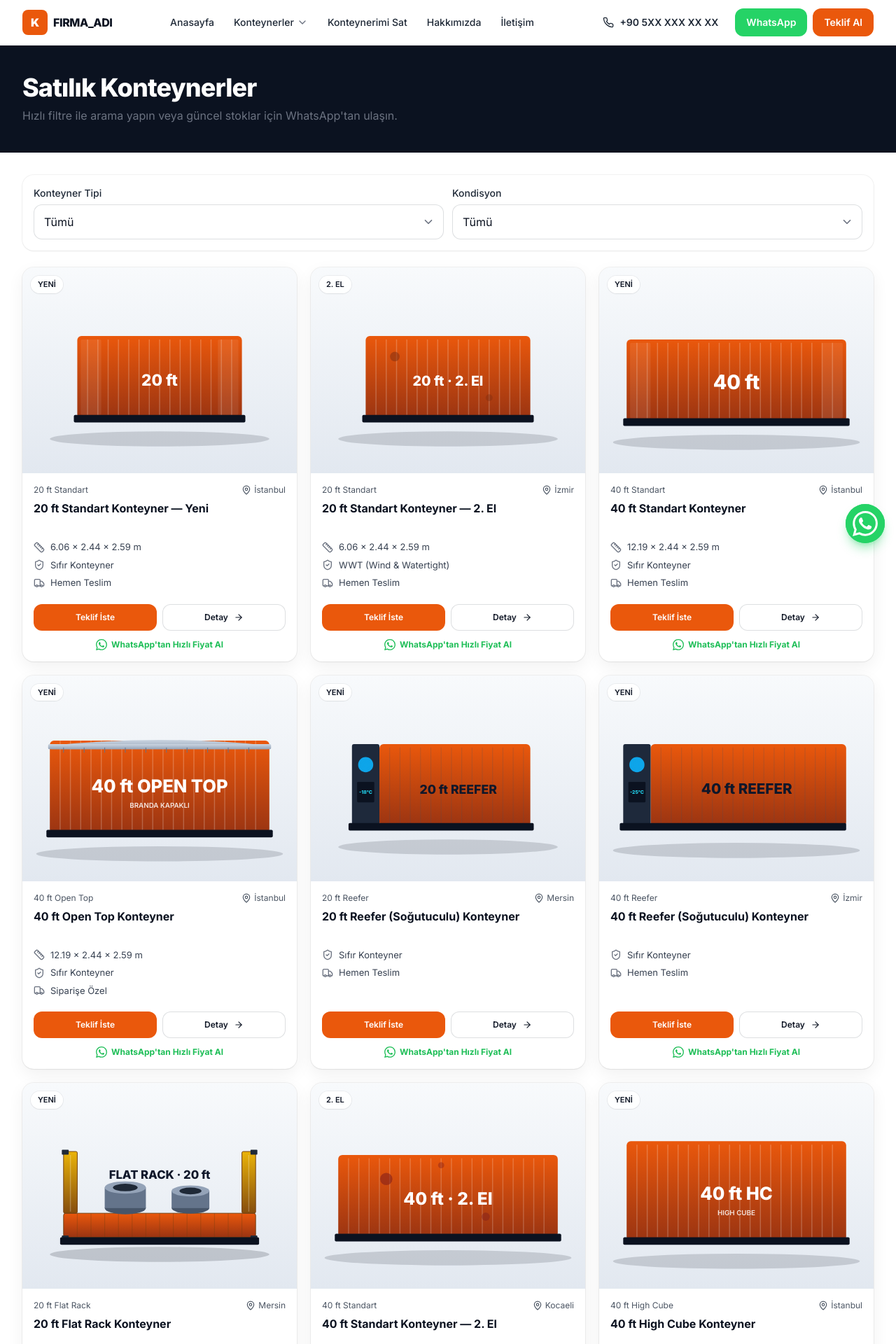
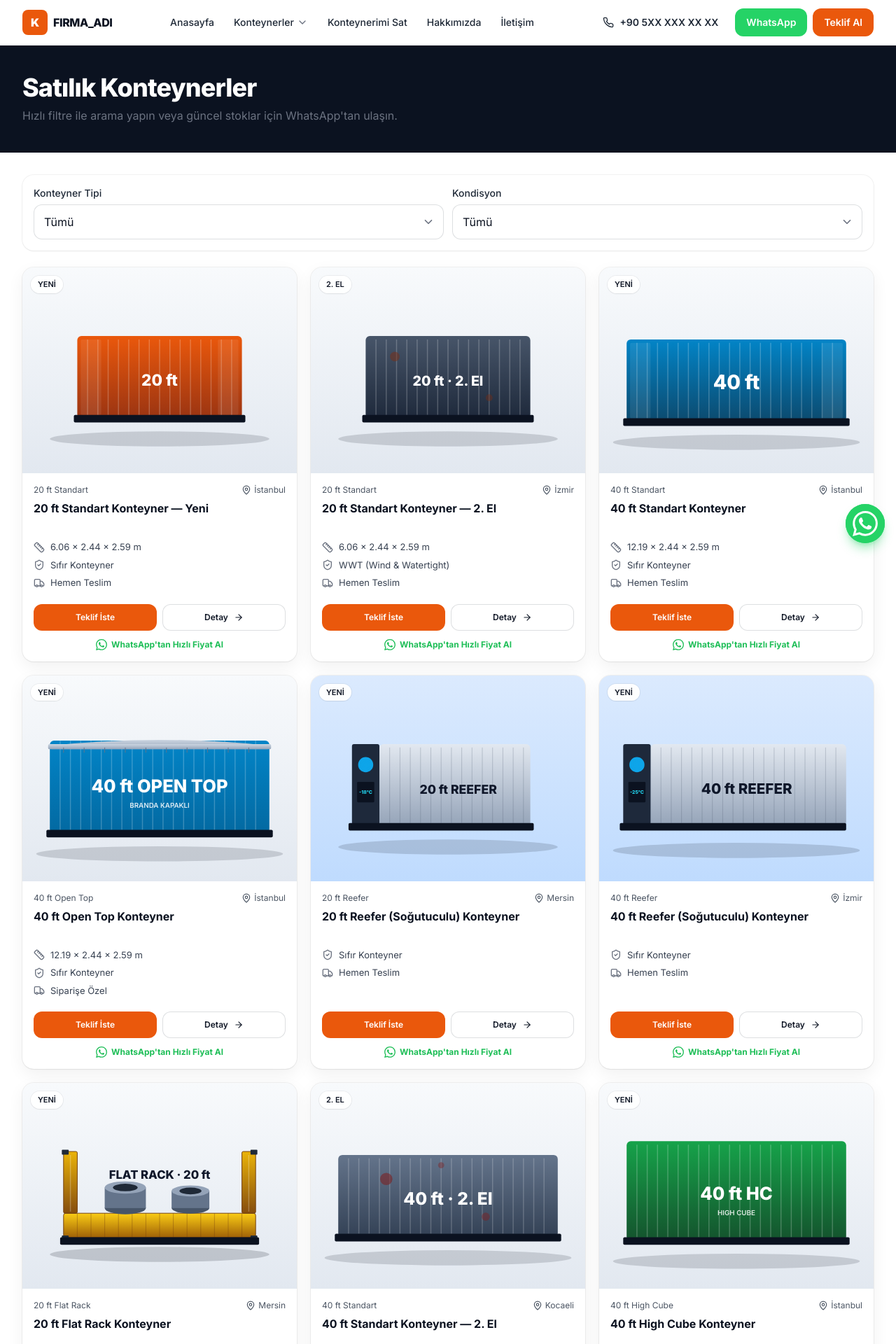
Before and after one commit to sukrugencoglu10/gnckon, a Next.js app: page /konteynerler in a window 1280 px wide. Shown: the top 1920 px of the page at 70% size. Built offline with nearby package versions, Linux system fonts and the light colour scheme.

Commit message:
fix(ui): SVG bileşenlerindeki gradyan ID çakışması (renk kayması) sorunu giderildi

```diff
--- a/components/ContainerIllustration.tsx
+++ b/components/ContainerIllustration.tsx
@@ -5,12 +5,12 @@ export function Svg20ft2elIcon(props: React.SVGProps<SVGSVGElement>) {
     <svg xmlns="http://www.w3.org/2000/svg" viewBox="0 0 800 600" {...props}>
 
   <defs>
-    <linearGradient id="g" x1="0" x2="0" y1="0" y2="1"><stop offset="0" stopColor="#475569"/><stop offset="1" stopColor="#1e293b"/></linearGradient>
-    <linearGradient id="bg" x1="0" x2="0" y1="0" y2="1"><stop offset="0" stopColor="#f8fafc"/><stop offset="1" stopColor="#e2e8f0"/></linearGradient>
+    <linearGradient id="g_Svg20ft2elIcon" x1="0" x2="0" y1="0" y2="1"><stop offset="0" stopColor="#475569"/><stop offset="1" stopColor="#1e293b"/></linearGradient>
+    <linearGradient id="bg_Svg20ft2elIcon" x1="0" x2="0" y1="0" y2="1"><stop offset="0" stopColor="#f8fafc"/><stop offset="1" stopColor="#e2e8f0"/></linearGradient>
   </defs>
-  <rect width="800" height="600" fill="url(#bg)"/>
+  <rect width="800" height="600" fill="url(#bg_Svg20ft2elIcon)"/>
   <ellipse cx="400" cy="500" rx="320" ry="22" fill="#0b1220" opacity=".15"/>
-  <rect x="160" y="200" width="480" height="240" rx="12" fill="url(#g)"/>
+  <rect x="160" y="200" width="480" height="240" rx="12" fill="url(#g_Svg20ft2elIcon)"/>
   <g stroke="#fff" strokeOpacity=".22" strokeWidth="3">
     <line x1="190" y1="210" x2="190" y2="430"/><line x1="220" y1="210" x2="220" y2="430"/><line x1="250" y1="210" x2="250" y2="430"/>
     <line x1="280" y1="210" x2="280" y2="430"/><line x1="310" y1="210" x2="310" y2="430"/><line x1="340" y1="210" x2="340" y2="430"/>
@@ -32,12 +32,12 @@ export function Svg20ftReeferIcon(props: React.SVGProps<SVGSVGElement>) {
     <svg xmlns="http://www.w3.org/2000/svg" viewBox="0 0 800 600" {...props}>
 
   <defs>
-    <linearGradient id="g" x1="0" x2="0" y1="0" y2="1"><stop offset="0" stopColor="#e2e8f0"/><stop offset="1" stopColor="#94a3b8"/></linearGradient>
-    <linearGradient id="bg" x1="0" x2="0" y1="0" y2="1"><stop offset="0" stopColor="#dbeafe"/><stop offset="1" stopColor="#bfdbfe"/></linearGradient>
+    <linearGradient id="g_Svg20ftReeferIcon" x1="0" x2="0" y1="0" y2="1"><stop offset="0" stopColor="#e2e8f0"/><stop offset="1" stopColor="#94a3b8"/></linearGradient>
+    <linearGradient id="bg_Svg20ftReeferIcon" x1="0" x2="0" y1="0" y2="1"><stop offset="0" stopColor="#dbeafe"/><stop offset="1" stopColor="#bfdbfe"/></linearGradient>
   </defs>
-  <rect width="800" height="600" fill="url(#bg)"/>
+  <rect width="800" height="600" fill="url(#bg_Svg20ftReeferIcon)"/>
   <ellipse cx="400" cy="500" rx="320" ry="22" fill="#0b1220" opacity=".15"/>
-  <rect x="200" y="200" width="440" height="240" rx="12" fill="url(#g)"/>
+  <rect x="200" y="200" width="440" height="240" rx="12" fill="url(#g_Svg20ftReeferIcon)"/>
   <g stroke="#475569" strokeOpacity=".25" strokeWidth="2">
     <line x1="230" y1="210" x2="230" y2="430"/><line x1="260" y1="210" x2="260" y2="430"/><line x1="290" y1="210" x2="290" y2="430"/>
     <line x1="320" y1="210" x2="320" y2="430"/><line x1="350" y1="210" x2="350" y2="430"/><line x1="380" y1="210" x2="380" y2="430"/>
@@ -65,12 +65,12 @@ export function Svg20ftStandartIcon(props: React.SVGProps<SVGSVGElement>) {
     <svg xmlns="http://www.w3.org/2000/svg" viewBox="0 0 800 600" {...props}>
 
   <defs>
-    <linearGradient id="g" x1="0" x2="0" y1="0" y2="1"><stop offset="0" stopColor="#ea580c"/><stop offset="1" stopColor="#9a3412"/></linearGradient>
-    <linearGradient id="bg" x1="0" x2="0" y1="0" y2="1"><stop offset="0" stopColor="#f8fafc"/><stop offset="1" stopColor="#e2e8f0"/></linearGradient>
+    <linearGradient id="g_Svg20ftStandartIcon" x1="0" x2="0" y1="0" y2="1"><stop offset="0" stopColor="#ea580c"/><stop offset="1" stopColor="#9a3412"/></linearGradient>
+    <linearGradient id="bg_Svg20ftStandartIcon" x1="0" x2="0" y1="0" y2="1"><stop offset="0" stopColor="#f8fafc"/><stop offset="1" stopColor="#e2e8f0"/></linearGradient>
   </defs>
-  <rect width="800" height="600" fill="url(#bg)"/>
+  <rect width="800" height="600" fill="url(#bg_Svg20ftStandartIcon)"/>
   <ellipse cx="400" cy="500" rx="320" ry="22" fill="#0b1220" opacity=".15"/>
-  <rect x="160" y="200" width="480" height="240" rx="12" fill="url(#g)"/>
+  <rect x="160" y="200" width="480" height="240" rx="12" fill="url(#g_Svg20ftStandartIcon)"/>
   <g stroke="#fff" strokeOpacity=".22" strokeWidth="3">
     <line x1="190" y1="210" x2="190" y2="430"/><line x1="220" y1="210" x2="220" y2="430"/><line x1="250" y1="210" x2="250" y2="430"/>
     <line x1="280" y1="210" x2="280" y2="430"/><line x1="310" y1="210" x2="310" y2="430"/><line x1="340" y1="210" x2="340" y2="430"/>
@@ -92,12 +92,12 @@ export function Svg40ft2elIcon(props: React.SVGProps<SVGSVGElement>) {
     <svg xmlns="http://www.w3.org/2000/svg" viewBox="0 0 800 600" {...props}>
 
   <defs>
-    <linearGradient id="g" x1="0" x2="0" y1="0" y2="1"><stop offset="0" stopColor="#64748b"/><stop offset="1" stopColor="#334155"/></linearGradient>
-    <linearGradient id="bg" x1="0" x2="0" y1="0" y2="1"><stop offset="0" stopColor="#f8fafc"/><stop offset="1" stopColor="#e2e8f0"/></linearGradient>
+    <linearGradient id="g_Svg40ft2elIcon" x1="0" x2="0" y1="0" y2="1"><stop offset="0" stopColor="#64748b"/><stop offset="1" stopColor="#334155"/></linearGradient>
+    <linearGradient id="bg_Svg40ft2elIcon" x1="0" x2="0" y1="0" y2="1"><stop offset="0" stopColor="#f8fafc"/><stop offset="1" stopColor="#e2e8f0"/></linearGradient>
   </defs>
-  <rect width="800" height="600" fill="url(#bg)"/>
+  <rect width="800" height="600" fill="url(#bg_Svg40ft2elIcon)"/>
   <ellipse cx="400" cy="510" rx="360" ry="22" fill="#0b1220" opacity=".15"/>
-  <rect x="80" y="210" width="640" height="240" rx="12" fill="url(#g)"/>
+  <rect x="80" y="210" width="640" height="240" rx="12" fill="url(#g_Svg40ft2elIcon)"/>
   <g stroke="#fff" strokeOpacity=".2" strokeWidth="3">
     <line x1="110" y1="220" x2="110" y2="440"/><line x1="140" y1="220" x2="140" y2="440"/><line x1="170" y1="220" x2="170" y2="440"/>
     <line x1="200" y1="220" x2="200" y2="440"/><line x1="230" y1="220" x2="230" y2="440"/><line x1="260" y1="220" x2="260" y2="440"/>
@@ -122,12 +122,12 @@ export function Svg40ftHcIcon(props: React.SVGProps<SVGSVGElement>) {
     <svg xmlns="http://www.w3.org/2000/svg" viewBox="0 0 800 600" {...props}>
 
   <defs>
-    <linearGradient id="g" x1="0" x2="0" y1="0" y2="1"><stop offset="0" stopColor="#16a34a"/><stop offset="1" stopColor="#14532d"/></linearGradient>
-    <linearGradient id="bg" x1="0" x2="0" y1="0" y2="1"><stop offset="0" stopColor="#f8fafc"/><stop offset="1" stopColor="#e2e8f0"/></linearGradient>
+    <linearGradient id="g_Svg40ftHcIcon" x1="0" x2="0" y1="0" y2="1"><stop offset="0" stopColor="#16a34a"/><stop offset="1" stopColor="#14532d"/></linearGradient>
+    <linearGradient id="bg_Svg40ftHcIcon" x1="0" x2="0" y1="0" y2="1"><stop offset="0" stopColor="#f8fafc"/><stop offset="1" stopColor="#e2e8f0"/></linearGradient>
   </defs>
-  <rect width="800" height="600" fill="url(#bg)"/>
+  <rect width="800" height="600" fill="url(#bg_Svg40ftHcIcon)"/>
   <ellipse cx="400" cy="520" rx="360" ry="22" fill="#0b1220" opacity=".15"/>
-  <rect x="80" y="170" width="640" height="290" rx="12" fill="url(#g)"/>
+  <rect x="80" y="170" width="640" height="290" rx="12" fill="url(#g_Svg40ftHcIcon)"/>
   <g stroke="#fff" strokeOpacity=".22" strokeWidth="3">
     <line x1="110" y1="180" x2="110" y2="450"/><line x1="140" y1="180" x2="140" y2="450"/><line x1="170" y1="180" x2="170" y2="450"/>
     <line x1="200" y1="180" x2="200" y2="450"/><line x1="230" y1="180" x2="230" y2="450"/><line x1="260" y1="180" x2="260" y2="450"/>
@@ -150,13 +150,13 @@ export function Svg40ftOpenTopIcon(props: React.SVGProps<SVGSVGElement>) {
     <svg xmlns="http://www.w3.org/2000/svg" viewBox="0 0 800 600" {...props}>
 
   <defs>
-    <linearGradient id="g" x1="0" x2="0" y1="0" y2="1"><stop offset="0" stopColor="#0284c7"/><stop offset="1" stopColor="#0369a1"/></linearGradient>
-    <linearGradient id="bg" x1="0" x2="0" y1="0" y2="1"><stop offset="0" stopColor="#f8fafc"/><stop offset="1" stopColor="#e2e8f0"/></linearGradient>
-    <linearGradient id="tarp" x1="0" x2="0" y1="0" y2="1"><stop offset="0" stopColor="#cbd5e1"/><stop offset="1" stopColor="#94a3b8"/></linearGradient>
+    <linearGradient id="g_Svg40ftOpenTopIcon" x1="0" x2="0" y1="0" y2="1"><stop offset="0" stopColor="#0284c7"/><stop offset="1" stopColor="#0369a1"/></linearGradient>
+    <linearGradient id="bg_Svg40ftOpenTopIcon" x1="0" x2="0" y1="0" y2="1"><stop offset="0" stopColor="#f8fafc"/><stop offset="1" stopColor="#e2e8f0"/></linearGradient>
+    <linearGradient id="tarp_Svg40ftOpenTopIcon" x1="0" x2="0" y1="0" y2="1"><stop offset="0" stopColor="#cbd5e1"/><stop offset="1" stopColor="#94a3b8"/></linearGradient>
   </defs>
-  <rect width="800" height="600" fill="url(#bg)"/>
+  <rect width="800" height="600" fill="url(#bg_Svg40ftOpenTopIcon)"/>
   <ellipse cx="400" cy="520" rx="360" ry="22" fill="#0b1220" opacity=".15"/>
-  <rect x="80" y="190" width="640" height="270" rx="12" fill="url(#g)"/>
+  <rect x="80" y="190" width="640" height="270" rx="12" fill="url(#g_Svg40ftOpenTopIcon)"/>
 
   <g stroke="#fff" strokeOpacity=".22" strokeWidth="3">
     <line x1="110" y1="190" x2="110" y2="450"/><line x1="140" y1="190" x2="140" y2="450"/><line x1="170" y1="190" x2="170" y2="450"/>
@@ -169,8 +169,8 @@ export function Svg40ftOpenTopIcon(props: React.SVGProps<SVGSVGElement>) {
   </g>
 
   {/**/}
-  <path d="M 75 205 Q 400 170 725 205 L 715 215 L 85 215 Z" fill="url(#tarp)" />
-  <rect x="75" y="200" width="650" height="15" rx="4" fill="url(#tarp)"/>
+  <path d="M 75 205 Q 400 170 725 205 L 715 215 L 85 215 Z" fill="url(#tarp_Svg40ftOpenTopIcon)" />
+  <rect x="75" y="200" width="650" height="15" rx="4" fill="url(#tarp_Svg40ftOpenTopIcon)"/>
   {/**/}
   <g stroke="#64748b" strokeWidth="2">
     <line x1="120" y1="210" x2="120" y2="225"/><line x1="180" y1="210" x2="180" y2="225"/>
@@ -193,12 +193,12 @@ export function Svg40ftReeferIcon(props: React.SVGProps<SVGSVGElement>) {
     <svg xmlns="http://www.w3.org/2000/svg" viewBox="0 0 800 600" {...props}>
 
   <defs>
-    <linearGradient id="g" x1="0" x2="0" y1="0" y2="1"><stop offset="0" stopColor="#e2e8f0"/><stop offset="1" stopColor="#94a3b8"/></linearGradient>
-    <linearGradient id="bg" x1="0" x2="0" y1="0" y2="1"><stop offset="0" stopColor="#dbeafe"/><stop offset="1" stopColor="#bfdbfe"/></linearGradient>
+    <linearGradient id="g_Svg40ftReeferIcon" x1="0" x2="0" y1="0" y2="1"><stop offset="0" stopColor="#e2e8f0"/><stop offset="1" stopColor="#94a3b8"/></linearGradient>
+    <linearGradient id="bg_Svg40ftReeferIcon" x1="0" x2="0" y1="0" y2="1"><stop offset="0" stopColor="#dbeafe"/><stop offset="1" stopColor="#bfdbfe"/></linearGradient>
   </defs>
-  <rect width="800" height="600" fill="url(#bg)"/>
+  <rect width="800" height="600" fill="url(#bg_Svg40ftReeferIcon)"/>
   <ellipse cx="400" cy="510" rx="360" ry="22" fill="#0b1220" opacity=".15"/>
-  <rect x="150" y="200" width="570" height="240" rx="12" fill="url(#g)"/>
+  <rect x="150" y="200" width="570" height="240" rx="12" fill="url(#g_Svg40ftReeferIcon)"/>
   <g stroke="#475569" strokeOpacity=".25" strokeWidth="2">
     <line x1="180" y1="210" x2="180" y2="430"/><line x1="210" y1="210" x2="210" y2="430"/><line x1="240" y1="210" x2="240" y2="430"/>
     <line x1="270" y1="210" x2="270" y2="430"/><line x1="300" y1="210" x2="300" y2="430"/><line x1="330" y1="210" x2="330" y2="430"/>
@@ -227,12 +227,12 @@ export function Svg40ftStandartIcon(props: React.SVGProps<SVGSVGElement>) {
     <svg xmlns="http://www.w3.org/2000/svg" viewBox="0 0 800 600" {...props}>
 
   <defs>
-    <linearGradient id="g" x1="0" x2="0" y1="0" y2="1"><stop offset="0" stopColor="#0284c7"/><stop offset="1" stopColor="#0c4a6e"/></linearGradient>
-    <linearGradient id="bg" x1="0" x2="0" y1="0" y2="1"><stop offset="0" stopColor="#f8fafc"/><stop offset="1" stopColor="#e2e8f0"/></linearGradient>
+    <linearGradient id="g_Svg40ftStandartIcon" x1="0" x2="0" y1="0" y2="1"><stop offset="0" stopColor="#0284c7"/><stop offset="1" stopColor="#0c4a6e"/></linearGradient>
+    <linearGradient id="bg_Svg40ftStandartIcon" x1="0" x2="0" y1="0" y2="1"><stop offset="0" stopColor="#f8fafc"/><stop offset="1" stopColor="#e2e8f0"/></linearGradient>
   </defs>
-  <rect width="800" height="600" fill="url(#bg)"/>
+  <rect width="800" height="600" fill="url(#bg_Svg40ftStandartIcon)"/>
   <ellipse cx="400" cy="510" rx="360" ry="22" fill="#0b1220" opacity=".15"/>
-  <rect x="80" y="210" width="640" height="240" rx="12" fill="url(#g)"/>
+  <rect x="80" y="210" width="640" height="240" rx="12" fill="url(#g_Svg40ftStandartIcon)"/>
   <g stroke="#fff" strokeOpacity=".22" strokeWidth="3">
     <line x1="110" y1="220" x2="110" y2="440"/><line x1="140" y1="220" x2="140" y2="440"/><line x1="170" y1="220" x2="170" y2="440"/>
     <line x1="200" y1="220" x2="200" y2="440"/><line x1="230" y1="220" x2="230" y2="440"/><line x1="260" y1="220" x2="260" y2="440"/>
@@ -256,15 +256,15 @@ export function FlatRackIcon(props: React.SVGProps<SVGSVGElement>) {
     <svg xmlns="http://www.w3.org/2000/svg" viewBox="0 0 800 600" {...props}>
 
   <defs>
-    <linearGradient id="g" x1="0" x2="0" y1="0" y2="1"><stop offset="0" stopColor="#facc15"/><stop offset="1" stopColor="#a16207"/></linearGradient>
-    <linearGradient id="end" x1="0" x2="0" y1="0" y2="1"><stop offset="0" stopColor="#eab308"/><stop offset="1" stopColor="#854d0e"/></linearGradient>
-    <linearGradient id="bg" x1="0" x2="0" y1="0" y2="1"><stop offset="0" stopColor="#f8fafc"/><stop offset="1" stopColor="#e2e8f0"/></linearGradient>
+    <linearGradient id="g_FlatRackIcon" x1="0" x2="0" y1="0" y2="1"><stop offset="0" stopColor="#facc15"/><stop offset="1" stopColor="#a16207"/></linearGradient>
+    <linearGradient id="end_FlatRackIcon" x1="0" x2="0" y1="0" y2="1"><stop offset="0" stopColor="#eab308"/><stop offset="1" stopColor="#854d0e"/></linearGradient>
+    <linearGradient id="bg_FlatRackIcon" x1="0" x2="0" y1="0" y2="1"><stop offset="0" stopColor="#f8fafc"/><stop offset="1" stopColor="#e2e8f0"/></linearGradient>
   </defs>
-  <rect width="800" height="600" fill="url(#bg)"/>
+  <rect width="800" height="600" fill="url(#bg_FlatRackIcon)"/>
   <ellipse cx="400" cy="500" rx="320" ry="22" fill="#0b1220" opacity=".18"/>
 
   {/**/}
-  <rect x="120" y="380" width="560" height="70" rx="6" fill="url(#g)" stroke="#713f12" strokeWidth="2"/>
+  <rect x="120" y="380" width="560" height="70" rx="6" fill="url(#g_FlatRackIcon)" stroke="#713f12" strokeWidth="2"/>
   <g stroke="#713f12" strokeOpacity=".4" strokeWidth="2">
     <line x1="160" y1="380" x2="160" y2="450"/><line x1="200" y1="380" x2="200" y2="450"/>
     <line x1="240" y1="380" x2="240" y2="450"/><line x1="280" y1="380" x2="280" y2="450"/>
@@ -276,10 +276,10 @@ export function FlatRackIcon(props: React.SVGProps<SVGSVGElement>) {
   </g>
 
   {/**/}
-  <rect x="120" y="200" width="40" height="180" rx="4" fill="url(#end)" stroke="#713f12" strokeWidth="2"/>
+  <rect x="120" y="200" width="40" height="180" rx="4" fill="url(#end_FlatRackIcon)" stroke="#713f12" strokeWidth="2"/>
   <line x1="140" y1="210" x2="140" y2="375" stroke="#fff" strokeOpacity=".25" strokeWidth="3"/>
   {/**/}
-  <rect x="640" y="200" width="40" height="180" rx="4" fill="url(#end)" stroke="#713f12" strokeWidth="2"/>
+  <rect x="640" y="200" width="40" height="180" rx="4" fill="url(#end_FlatRackIcon)" stroke="#713f12" strokeWidth="2"/>
   <line x1="660" y1="210" x2="660" y2="375" stroke="#fff" strokeOpacity=".25" strokeWidth="3"/>
 
   {/**/}
```
